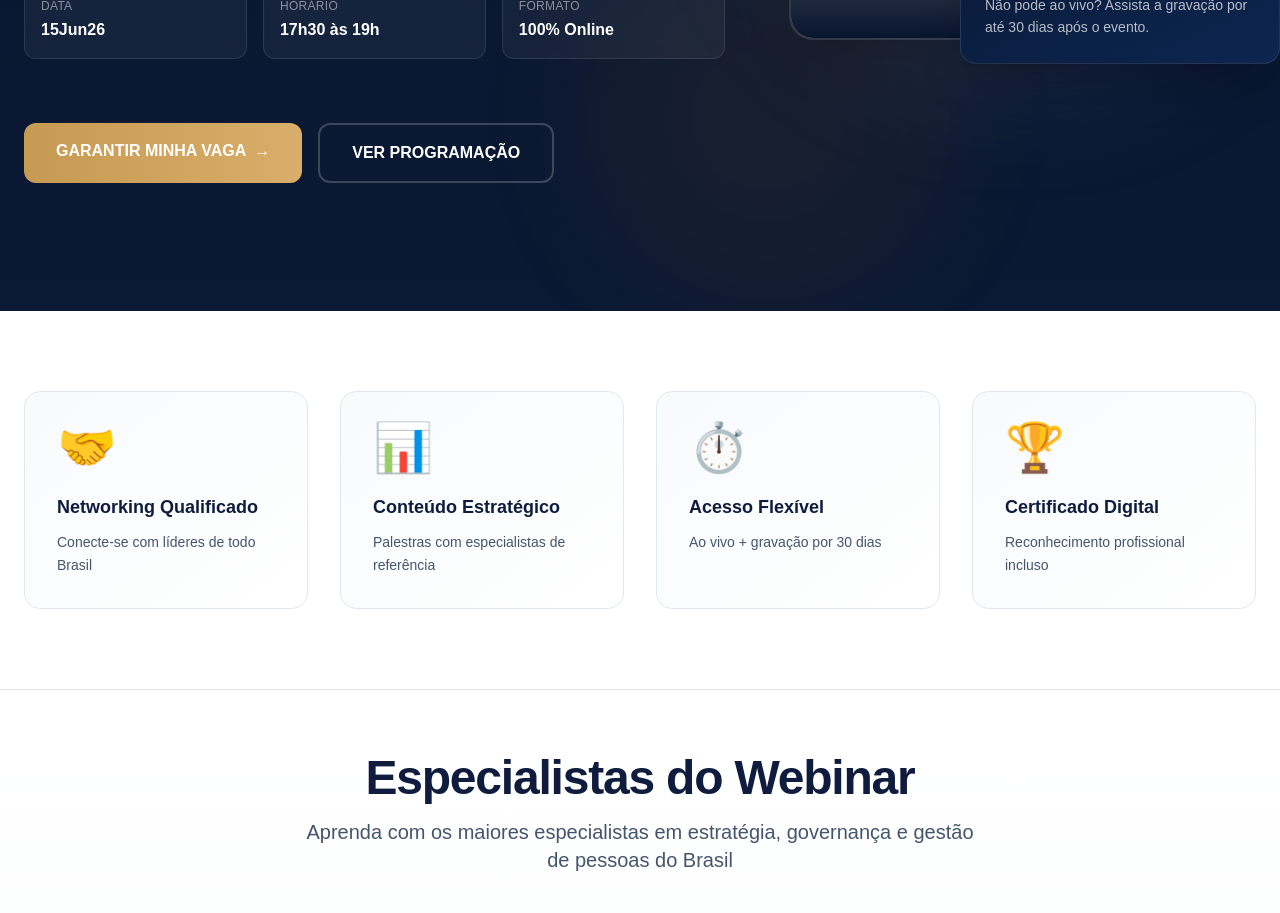
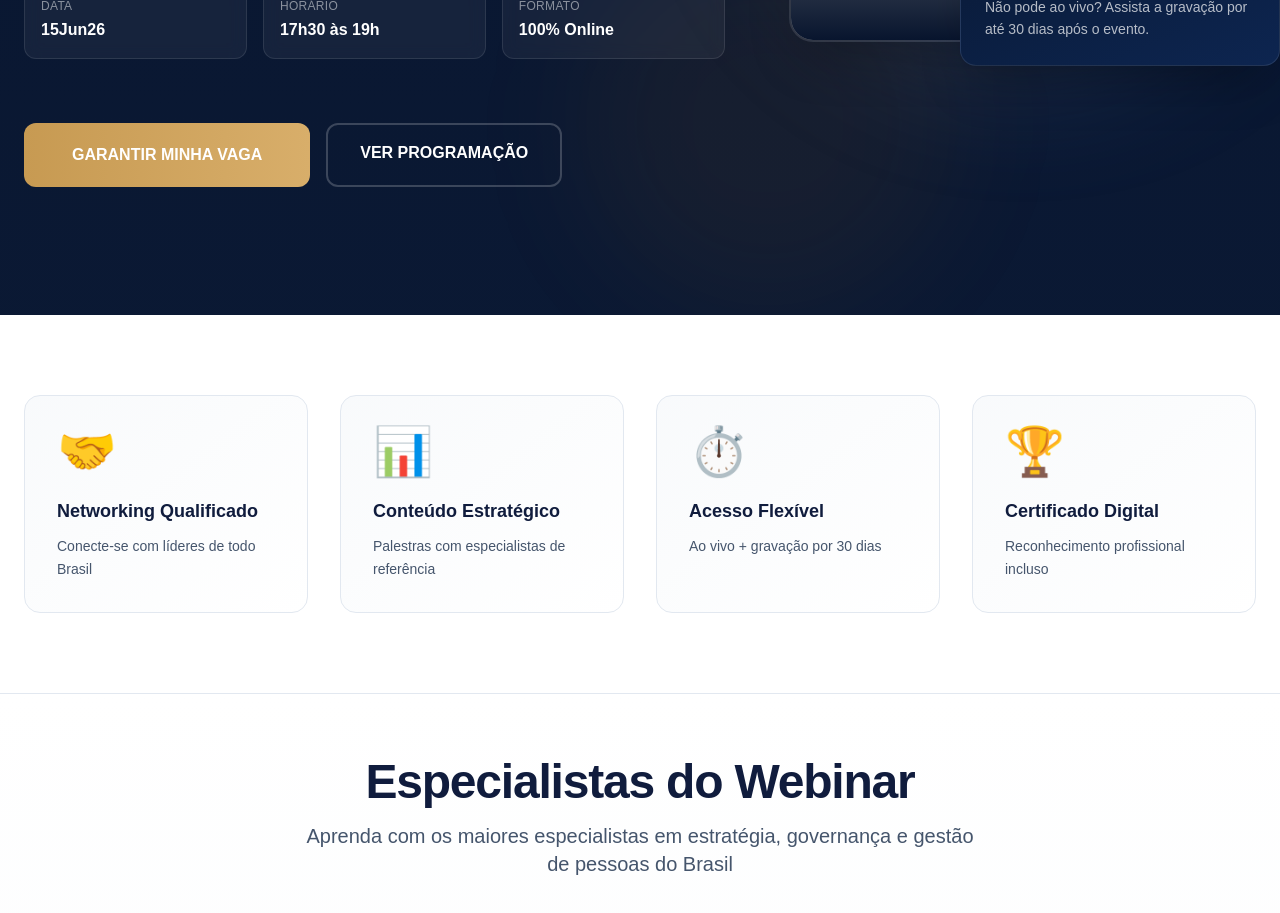
Before and after one commit to cleliapuc/ipge, a Next.js app: page / in a window 1280 px wide. Shown: the part 820-1733 px from the top of the page. Built offline with nearby package versions, Linux system fonts and the light colour scheme; grey boxes are pictures that could not be loaded.

Commit message:
layout novo

```diff
--- a/app/page.tsx
+++ b/app/page.tsx
@@ -196,10 +196,15 @@ export default function IPGEExecutiveSummit() {
 
               {/* CTA Buttons */}
               <div className="flex flex-wrap gap-4 pt-8">
-                <a href="https://pay.hotmart.com/SEU-LINK-AQUI" target="_blank" className="group relative px-8 py-4 rounded-xl font-bold text-white overflow-hidden">
-                  <div className="absolute inset-0 bg-gradient-to-r from-[#C79A52] to-[#D8AE6A] group-hover:shadow-2xl group-hover:shadow-[#C79A52]/50 transition-all duration-300"></div>
-                  <span className="relative flex items-center gap-2">GARANTIR MINHA VAGA <span className="group-hover:translate-x-1 transition-transform">→</span></span>
-                </a>
+                <button
+        onClick={() => {
+          const section = document.getElementById('modalidades');
+          section?.scrollIntoView({ behavior: 'smooth' });
+        }}
+        className="inline-block bg-gradient-to-r from-[#C79A52] to-[#D8AE6A] hover:shadow-2xl hover:shadow-[#C79A52]/50 text-white font-black px-12 py-5 rounded-xl transition-all duration-300"
+      >
+       GARANTIR MINHA VAGA
+      </button>
 
                 <a href="#programacao" className="px-8 py-4 rounded-xl font-bold text-white border-2 border-white/20 hover:border-[#C79A52] hover:bg-white/5 transition-all duration-300">
                   VER PROGRAMAÇÃO
```
